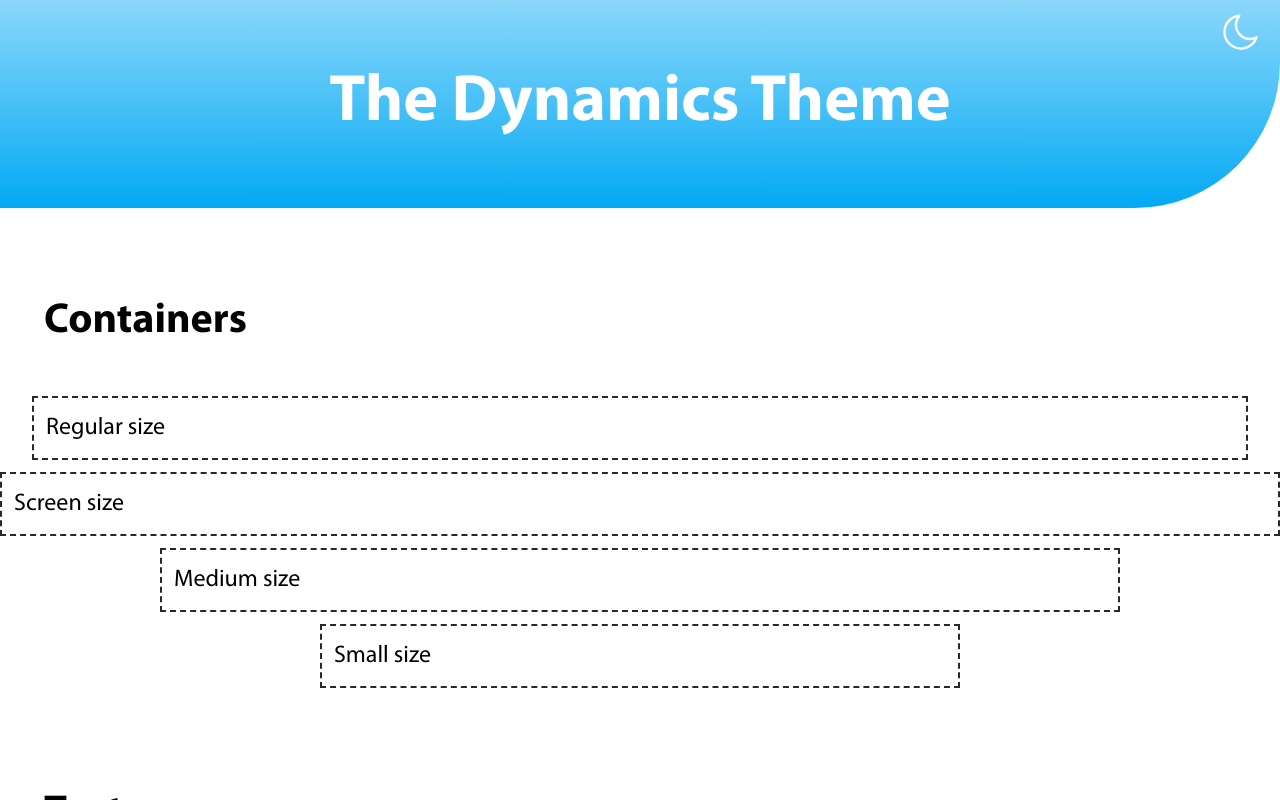
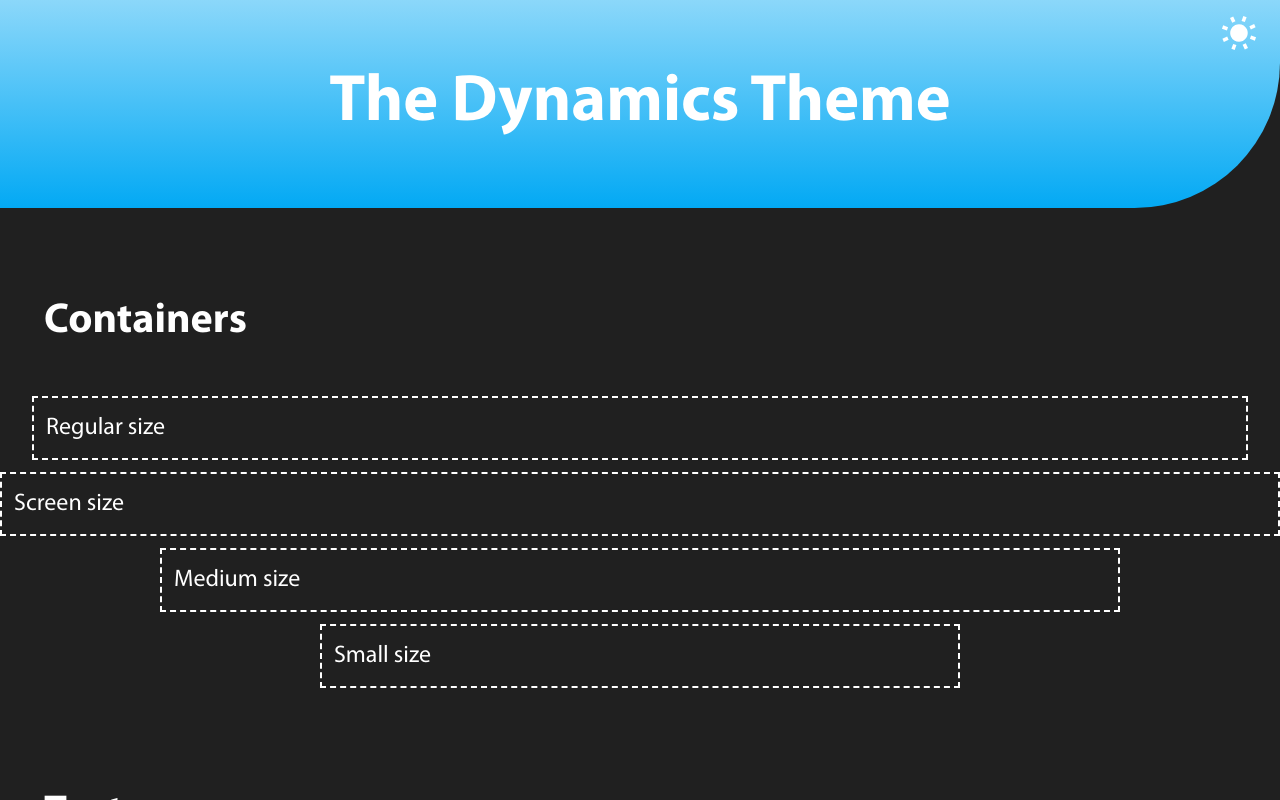
Before and after one commit to DevtranetHQ/Hacksuite-theme, a React (Create React App) app: page / in a window 1280 px wide. Both pictures are taken after a click on the element 1239 px from the left and 33 px from the top of the page. Shown: the top 800 px of the page. Built offline with nearby package versions, Linux system fonts and the light colour scheme.

Commit message:
Set up dark theme

```diff
--- a/package.json
+++ b/package.json
@@ -1,8 +1,8 @@
 {
   "name": "theme.thedynamics.tech",
-  "homepage": "https://theme.thedynamics.tech",
+  "homepage": "http://theme.thedynamics.tech",
   "version": "0.1.0",
-  "private": true,
+  "description": "Theme for The Dynamics",
   "dependencies": {
     "@testing-library/jest-dom": "^5.16.2",
     "@testing-library/react": "^12.1.3",
--- a/src/App.js
+++ b/src/App.js
@@ -1,12 +1,23 @@
+import { useState } from "react";
 import "./App.css";
 import configValue from "./config";
 
 export default function App() {
+    const [darkTheme, setDarkTheme] = useState(false);
+    const toggleDarkTheme = () => setDarkTheme(!darkTheme);
+
     return (
-        <div className="flex flex-col sm:gap-1.5 md:gap-10">
+        <div className={`${darkTheme ? "dark" : ""}`}>
+            <div className="dark:bg-dark">
+                <div className="flex flex-col sm:gap-1.5 md:gap-1.5 md:gap-10">
                     <header className="p-3 md:p-16 md:rounded-br-[145.5px] relative text-white text-center">
-                <h1 className="md:absolute cursor-pointer md:rotate-[-25deg] top-3 right-5 headline">
+                        <h1 className="md:absolute cursor-pointer md:rotate-[-25deg] top-3 right-5 headline" onClick={toggleDarkTheme}>
+                            {!darkTheme &&
                                 <svg className="float-right" xmlns="http://www.w3.org/2000/svg" aria-hidden="true" role="img" width="1em" height="1em" preserveAspectRatio="xMidYMid meet" viewBox="0 0 36 36"><path fill="currentColor" d="M31 27.19a1 1 0 0 0-1-.56h-.85a11 11 0 0 1-4.23-21.02a1 1 0 0 0 .61-1a1 1 0 0 0-.67-.91a14.7 14.7 0 0 0-5-.87a15.12 15.12 0 0 0 0 30.24a14.78 14.78 0 0 0 11-4.81a1 1 0 0 0 .14-1.07Zm-11.11 3.93a13.12 13.12 0 0 1 0-26.24a11.81 11.81 0 0 1 2 .16a13 13 0 0 0 5.72 23.53a12.75 12.75 0 0 1-7.72 2.55Z"/><path fill="none" d="M0 0h36v36H0z"/></svg>
+                            }
+                            {darkTheme &&
+                                <svg xmlns="http://www.w3.org/2000/svg" aria-hidden="true" role="img" width="1em" height="1em" preserveAspectRatio="xMidYMid meet" viewBox="0 0 24 24"><path fill="currentColor" d="M6.995 12c0 2.761 2.246 5.007 5.007 5.007s5.007-2.246 5.007-5.007s-2.246-5.007-5.007-5.007S6.995 9.239 6.995 12zM11 19h2v3h-2zm0-17h2v3h-2zm-9 9h3v2H2zm17 0h3v2h-3zM5.637 19.778l-1.414-1.414l2.121-2.121l1.414 1.414zM16.242 6.344l2.122-2.122l1.414 1.414l-2.122 2.122zM6.344 7.759L4.223 5.637l1.415-1.414l2.12 2.122zm13.434 10.605l-1.414 1.414l-2.122-2.122l1.414-1.414z"/></svg>
+                            }
                         </h1>
                         <h1 className="clear-both title">The Dynamics Theme</h1>
                     </header>
@@ -16,16 +27,16 @@ export default function App() {
                         <div className="container-regular">
                             <h1 className="heading">Containers</h1>
                         </div>
-                <div className="border-2 border-dashed border-[#282828] my-5 container-regular">
+                        <div className="border-2 border-dashed border-[#282828] dark:border-white my-5 container-regular">
                             <p className="text-24px">Regular size</p>
                         </div>
-                <div className="border-2 border-dashed border-[#282828] my-5 container-screen">
+                        <div className="border-2 border-dashed border-[#282828] dark:border-white my-5 container-screen">
                             <p className="text-24px">Screen size</p>
                         </div>
-                <div className="border-2 border-dashed border-[#282828] my-5 container-medium">
+                        <div className="border-2 border-dashed border-[#282828] dark:border-white my-5 container-medium">
                             <p className="text-24px">Medium size</p>
                         </div>
-                <div className="border-2 border-dashed border-[#282828] my-5 container-small">
+                        <div className="border-2 border-dashed border-[#282828] dark:border-white my-5 container-small">
                             <p className="text-24px">Small size</p>
                         </div>
                     </section>
@@ -33,7 +44,7 @@ export default function App() {
                     <section className="container-regular">
                         {/* Typography */}
                         <h1 className="heading mb-5">Text</h1>
-                <div className="lg:grid grid-cols-2 rounded gap-2 shadow" id="typography">
+                        <div className="container-gray-dark lg:grid grid-cols-2 rounded gap-2 shadow" id="typography">
                             <div className="p-3 md:p-10 md:pb-0 lg:pb-10">
                                 <h1 className="heading">Heading</h1>
                                 <h1 className="ultratitle">Ultratitle</h1>
@@ -120,7 +131,7 @@ export default function App() {
                     <section className="container-regular">
                         {/* Cards */}
                         <h1 className="heading mb-5">Cards</h1>
-                <div className="md:grid grid-cols-2 rounded gap-2 shadow">
+                        <div className="container-gray-dark md:grid grid-cols-2 rounded gap-2 shadow">
                             <div className="p-3 md:p-10">
                                 <div className="card-primary">
                                     <h1 className="text-24px md:text-42px">Primary</h1>
@@ -232,7 +243,7 @@ export default function App() {
                     <section className="container-regular">
                         {/* Sample paragraph */}
                         <h1 className="heading mb-5">Sample paragraph text</h1>
-                <div className="rounded p-3 md:p-10 shadow">
+                        <div className="container-gray-dark rounded p-3 md:p-10 shadow">
                             <p className="mb-2">This is a whole paragraph of text, include <code>code like this</code>, as well as <code><a href="https://theme.thedynamics.tech">linked code</a></code> & <a href="https://theme.thedynamics.tech">regular links</a>. The paragraph ended up being 1 sentence, but now I guess it’s <b>two</b>.</p>
                             <pre>Here's a code block! No highlighting to be found.</pre>
                         </div>
@@ -280,5 +291,7 @@ export default function App() {
                         <pre>{configValue}</pre>
                     </section>
                 </div>
+            </div>
+        </div>
     );
 }
--- a/src/index.css
+++ b/src/index.css
@@ -54,7 +54,7 @@
     }
 
     pre {
-        @apply bg-[#e0e0e0] rounded px-5 py-3 font-sans leading-[1.75rem] overflow-auto text-[20px] md:text-[22px] text-[#4d4d4d];
+        @apply bg-[#e0e0e0] dark:bg-gray-dark rounded px-5 py-3 font-sans leading-[1.75rem] overflow-auto text-[20px] md:text-[22px] text-[#4d4d4d] dark:text-white;
     }
 }
 
@@ -137,6 +137,10 @@
         @apply bg-white shadow-md;
     }
 
+    .card-primary, .card-interactive {
+        @apply dark:bg-gray-dark dark:shadow-2xl;
+    }
+
     .card-sunken {
         @apply bg-[#a3a3a3];
         box-shadow: inset 0px 4px 4px rgba(0, 0, 0, 0.25);
@@ -161,7 +165,7 @@
     }
 
     .card-translucent {
-        @apply bg-[#f1f1f1];
+        @apply bg-[#f1f1f1] dark:text-black;
     }
 
     .card-translucent-dark {
@@ -183,7 +187,7 @@
      * Form components
      */
     form {
-        @apply bg-[#E8E8E8] p-5 md:p-10 rounded;
+        @apply bg-[#E8E8E8] dark:bg-[#444444] p-5 md:p-10 rounded;
     }
 
     .form-button {
@@ -214,7 +218,7 @@
     }
 
     .form-checkbox input[type="checkbox"] {
-        @apply appearance-none h-[20px] w-[20px] border-2 border-[#1a1a1a] rounded-sm bg-transparent checked:bg-deep-sky-blue checked:border-deep-sky-blue focus:outline-none bg-no-repeat bg-center bg-contain float-left cursor-pointer;
+        @apply dark:bg-white appearance-none h-[20px] w-[20px] border-2 border-[#1a1a1a] rounded-sm bg-transparent checked:bg-deep-sky-blue checked:border-deep-sky-blue focus:outline-none bg-no-repeat bg-center bg-contain float-left cursor-pointer;
     }
 
     .form-checkbox input[type="checkbox"]:checked {
@@ -222,7 +226,7 @@
     }
 
     .form-radio input[type="radio"] {
-        @apply appearance-none rounded-full h-[20px] w-[20px] border-2 border-[#1a1a1a] bg-transparent checked:bg-deep-sky-blue checked:border-deep-sky-blue focus:outline-none bg-no-repeat bg-center bg-contain float-left cursor-pointer;
+        @apply dark:bg-white appearance-none rounded-full h-[20px] w-[20px] border-2 border-[#1a1a1a] bg-transparent checked:bg-deep-sky-blue checked:border-deep-sky-blue focus:outline-none bg-no-repeat bg-center bg-contain float-left cursor-pointer;
     }
 
     .form-radio input[type="radio"]:checked {
@@ -247,18 +251,22 @@
      * Containers
      */
     .container-screen {
-        @apply box-border mx-auto my-3 w-full md:max-w-screen p-3;
+        @apply box-border mx-auto my-3 w-full md:max-w-screen p-3 dark:bg-dark dark:text-white;
     }
 
     .container-regular {
-        @apply mx-auto my-3 w-full md:max-w-regular p-3;
+        @apply mx-auto my-3 w-full md:max-w-regular p-3 dark:bg-dark dark:text-white;
     }
 
     .container-medium {
-        @apply mx-auto my-3 w-full md:max-w-medium p-3;
+        @apply mx-auto my-3 w-full md:max-w-medium p-3 dark:bg-dark dark:text-white;
     }
 
     .container-small {
-        @apply mx-auto my-3 w-full md:max-w-small p-3;
+        @apply mx-auto my-3 w-full md:max-w-small p-3 dark:bg-dark dark:text-white;
+    }
+
+    .container-gray-dark{
+        @apply dark:bg-gray-dark;
     }
 }
--- a/tailwind.config.js
+++ b/tailwind.config.js
@@ -1,5 +1,6 @@
 module.exports = {
     content: ["./src/**/*.{js,jsx,ts,tsx}"],
+    darkMode: "class",
     theme: {
         extend: {
             colors: {
@@ -8,7 +9,9 @@ module.exports = {
                 "orange-peel": "#FF9800",
                 "link": "#3B4FE4",
                 "heading": "#1A1A1A",
-                "body": "#6E7180"
+                "body": "#6E7180",
+                "dark": "#202020",
+                "gray-dark": "#2D2D2D"
             }
         },
         fontFamily: {
```
Lines whose indentation alone changed are shown as unchanged.
